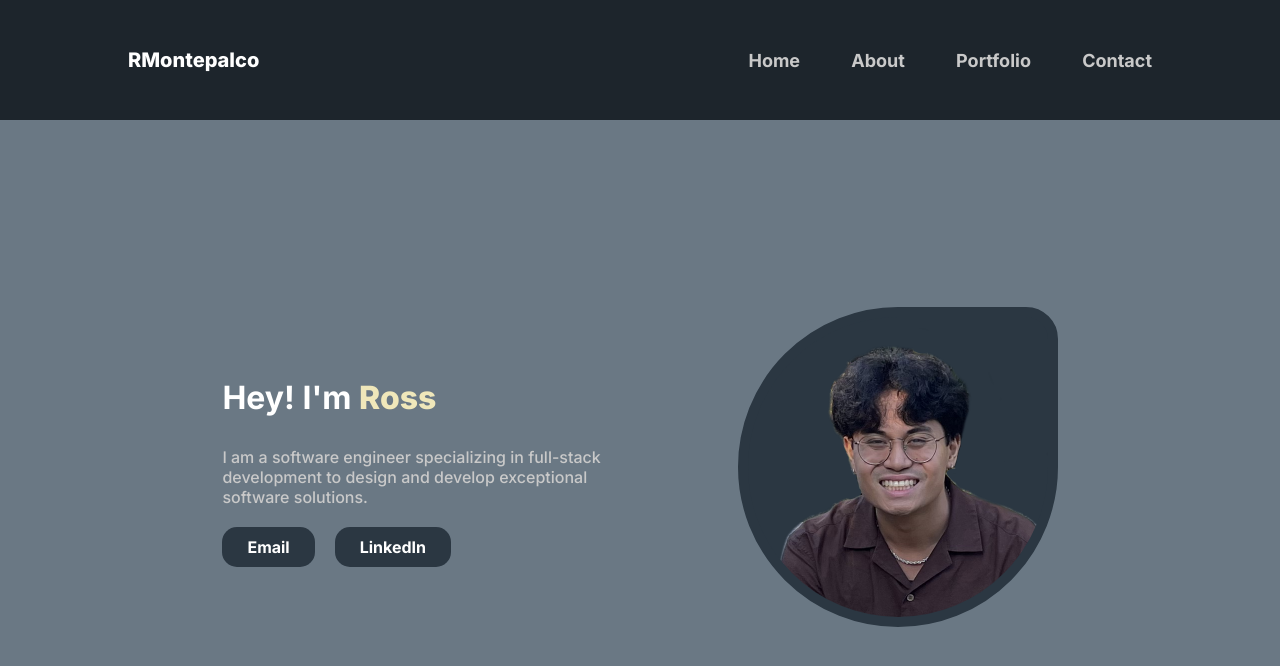
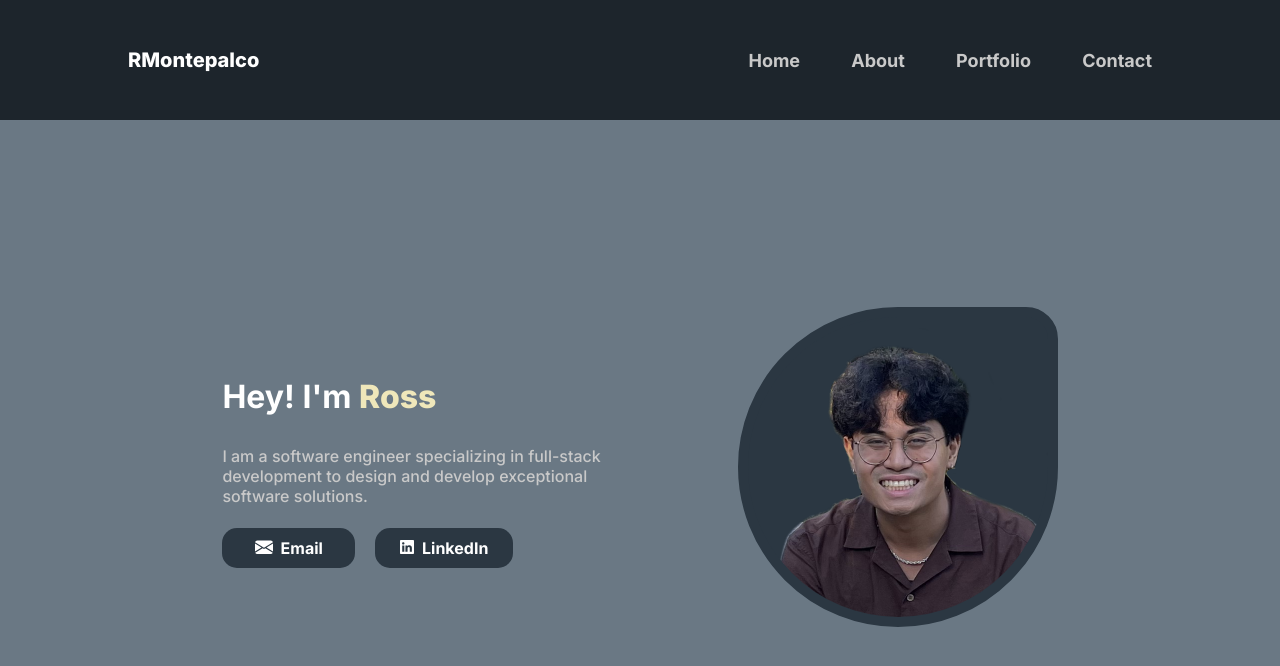
Before and after one commit to RMontepalco/personal-website, a React (Vite) app: page / in a window 1280 px wide. Shown: the top 666 px of the page. Built offline with nearby package versions, Linux system fonts and the light colour scheme.

Commit message:
Added Bootstrap icons to Email and LinkedIn buttons

```diff
--- a/src/components/SplashPage.jsx
+++ b/src/components/SplashPage.jsx
@@ -1,3 +1,7 @@
+import envelopeFill from '/envelope-fill.svg'
+import linkedIn from '/linkedin.svg'
+import picture from '/picture.png'
+
 export default function SplashPage() {
 	return (
 		<div className="splash-page">
@@ -9,11 +13,15 @@ export default function SplashPage() {
 					develop exceptional software solutions.
 				</p>
 				<div>
-					<a href="">Email</a>
-					<a href="">LinkedIn</a>
+					{/*
+						TO DO: Do something about these spaces because I wanted to
+						make both of these buttons the same width
+					*/}
+					<a href="">&nbsp;&nbsp;<img src={envelopeFill}/>&nbsp;&nbsp;Email&nbsp;&nbsp;</a>
+					<a href=""><img src={linkedIn}/>&nbsp;&nbsp;LinkedIn</a>
 				</div>
 			</div>
-			<img src="../../public/picture.png"/>
+			<img className="picture" src={picture}/>
 		</div>
 	)
 }
--- a/src/index.css
+++ b/src/index.css
@@ -5,6 +5,7 @@
 /* All elements */
 * {
   margin: 0;
+  padding: 0;
 
   /* Font "Inter" from https://fonts.google.com/ */
   font-family: "Inter", sans-serif;
@@ -47,8 +48,8 @@ a {
 /* SplashPage */
 /*
   TO DO: Add shapes to background
-  TO DO: Get royalty-free icons for buttons
   TO DO: Add box shadow under elements
+  TO DO: Fix vh issue for different screen sizes
 */
 .splash-page {
   display: flex;
@@ -87,7 +88,7 @@ a {
   color: #FFFFFF;
   font-weight: 700;
 }
-.splash-page img {
+.picture {
   width: 300px;
   height: 300px;
   border: 10px solid #2B3742;
```
Also changed, not shown: public/envelope-fill.svg (added), public/linkedin.svg (added), public/public.txt (deleted).
